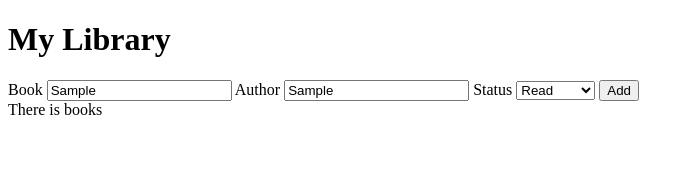
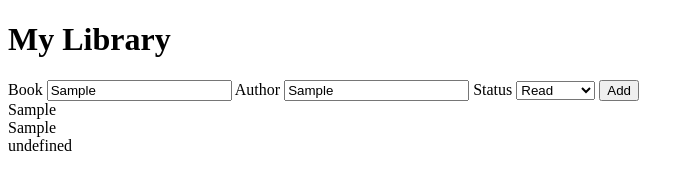
Before and after one commit to Moses-Maina-ctrl/library, a plain HTML site: page index.html in a window 1280 px wide. Both pictures are taken after typing "Sample", "Sample" into the empty fields and a click on the button "Add". Shown: the whole page, without its empty margins (0-694 px from the left). Drawn offline with Linux system fonts and the light colour scheme.

Commit message:
Add book display

```diff
--- a/app.js
+++ b/app.js
@@ -2,6 +2,8 @@ const bookName = document.querySelector('#bookName');
 const authorName = document.querySelector('#authorName');
 const statuse = document.querySelector('#status');
 const bookDisplay = document.querySelector("#bookDisplay")
+const showAuthor = document.querySelector("#Author")
+const showStatus = document.querySelector("#Status")
 const myLibrary = [];
 
 function book(title, author, read) {
@@ -19,15 +21,22 @@ function book(title, author, read) {
   let newBook = new book( bookNameValue, authorNameValue, statusValue)
   myLibrary.push(newBook);
   console.log(myLibrary);
-  if (myLibrary.length == 0){
+ showBooks()
+  }
+
+function showBooks(){
+ if (myLibrary.length == 0){
     bookDisplay.innerText = "Please add books"
   }else{
+    myLibrary.forEach(book =>{
 
-    bookDisplay.innerText = "There is  books"
 
-    // for (let i=0; i<myLibrary.length; i++){
-//TODO function to show books
+    bookDisplay.innerText = book.title
+    showAuthor.innerText = book.author
+      //TODO fix undefined output
+    showStatus.innerText = book.status
+  })
+ }
+}
 
-    //}
-  }
- }
+showBooks();
--- a/index.html
+++ b/index.html
@@ -21,7 +21,15 @@
 		</select>
 		<button type="button" onclick="addBookToLibrary()">Add</button>
 	</form>
-	<div id="bookDisplay"></div>
+	<div class="Books">
+
+		<div id="bookDisplay"></div>
+
+		<div id="Author"></div>
+
+		<div id="Status"></div>
+
+	</div>
 
 </body>
 </html>
```
